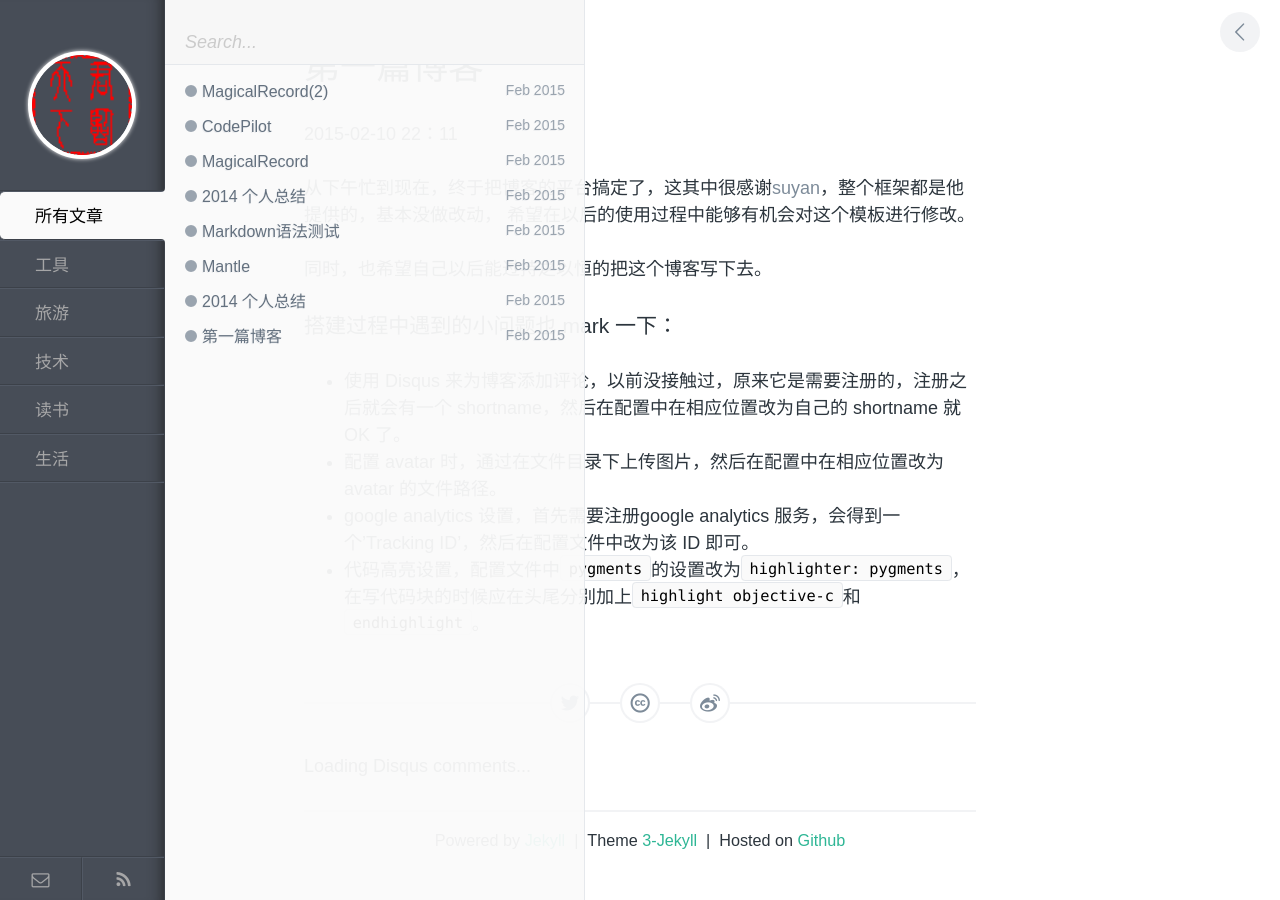
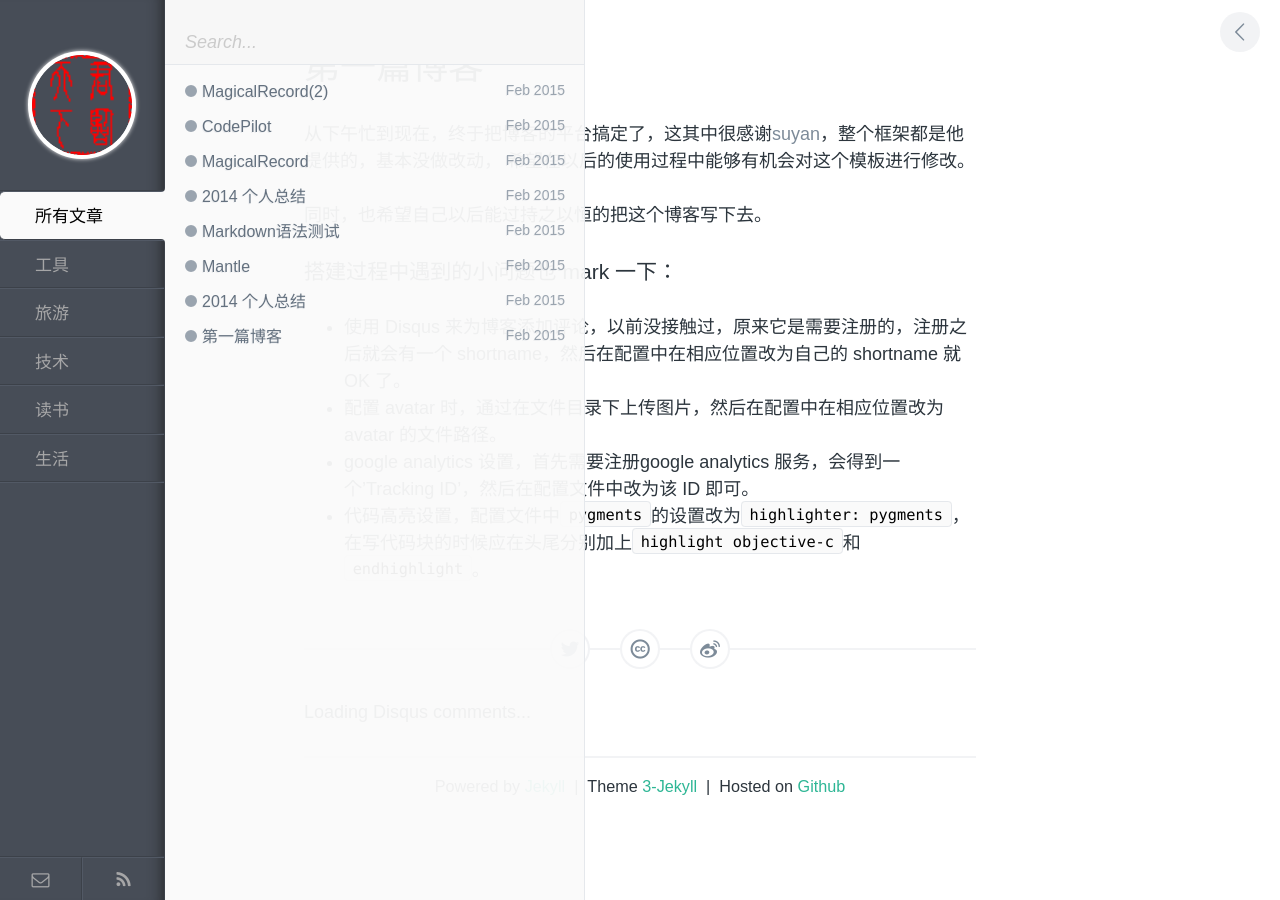
Before and after one commit to kingstal/kingstal.github.io, a Jekyll site: the page built from _posts/2015-02-08-life-first-blog.md, in a window 1280 px wide. Built offline with Jekyll 4.4.1, drawn with Linux system fonts in a browser that asks for light colours; comment, search, counter and statistics services are not loaded.

Commit message:
Update 2015-02-08-life-first-blog.md

```diff
--- a/_posts/2015-02-08-life-first-blog.md
+++ b/_posts/2015-02-08-life-first-blog.md
@@ -7,7 +7,6 @@ keywords:
 description:
 ---
 
-2015-02-10 22：11
 
 从下午忙到现在，终于把博客的平台搞定了，这其中很感谢[suyan](https://github.com/suyan)，整个框架都是他提供的，基本没做改动，
 希望在以后的使用过程中能够有机会对这个模板进行修改。
```
